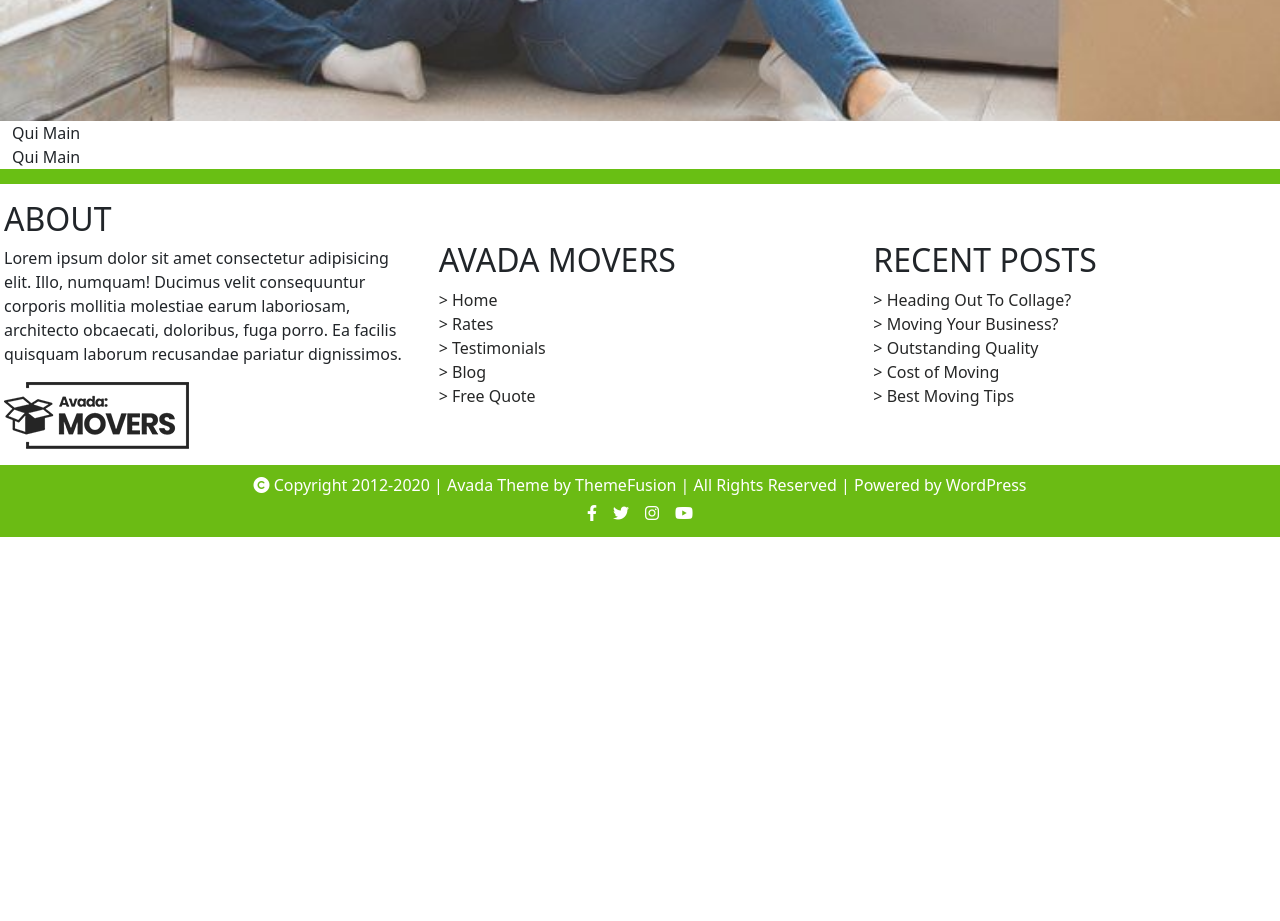
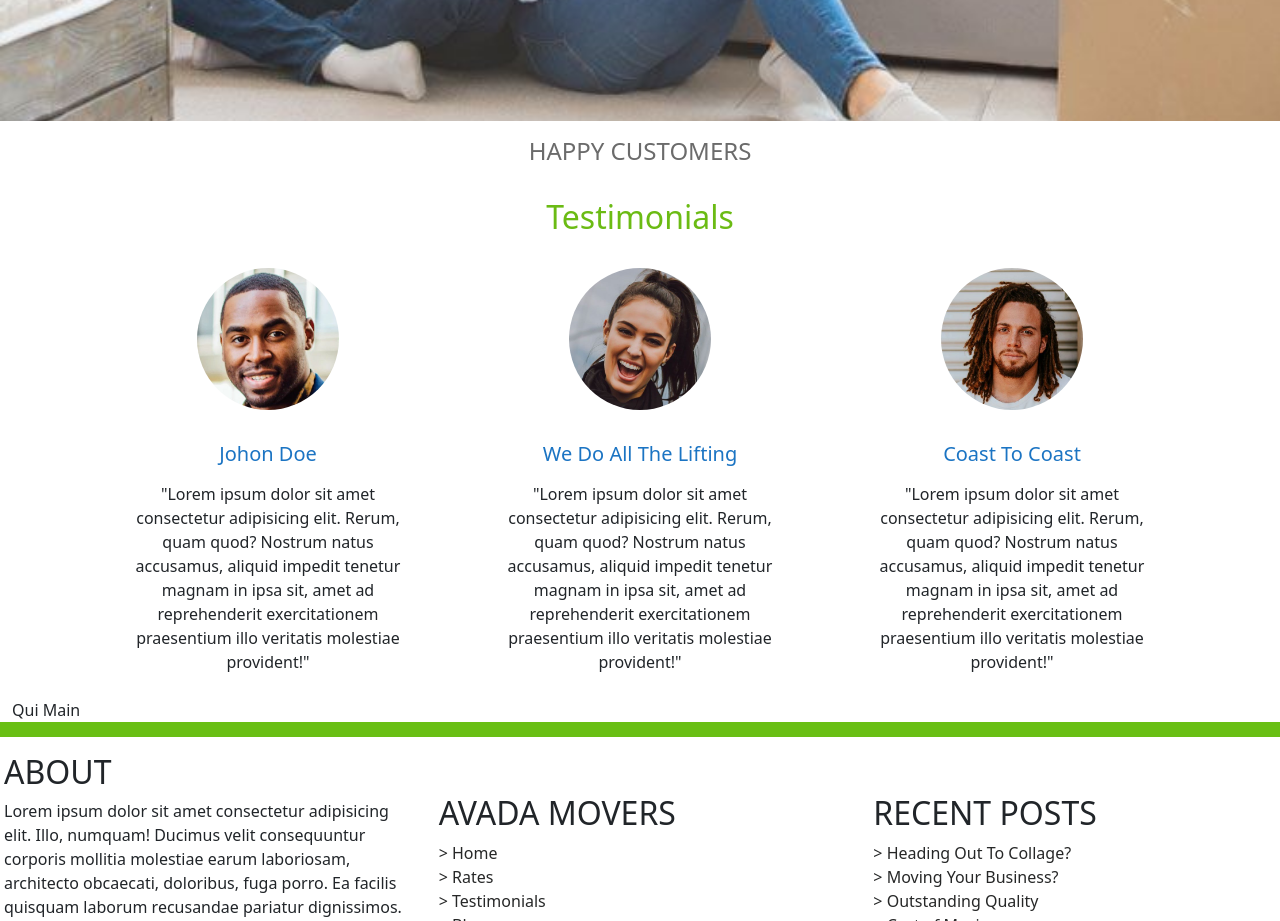
Before and after one commit to Narresx/proj-html-vuejs, a Vue app: page / in a window 1280 px wide. Shown: the part 2380-3301 px from the top of the page. Before the commit the page ends 2917 px from the top, so only its background shows below. Built offline with nearby package versions, Linux system fonts and the light colour scheme.

Commit message:
add section in main

```diff
--- a/src/components/Main.vue
+++ b/src/components/Main.vue
@@ -177,7 +177,80 @@
         </div>
       </div>
     </section>
-    <section>Qui Main</section>
+    <!-- fourth section -->
+    <section>
+      <div class="col-12">
+        <div class="container height-auto">
+          <h4 class="text-color-gray p-3 text-center">HAPPY CUSTOMERS</h4>
+          <h2 class="text-color-lima2 p-2 text-center">Testimonials</h2>
+          <div class="container">
+            <div class="row">
+              <div class="col-4">
+                <div class="d-flex flex-column align-items-center">
+                  <img
+                    src="../assets/img/avada-movers-johndoe-final.jpg"
+                    class="rounded-pic p-3"
+                  />
+                  <div class="card-body">
+                    <h5 class="card-title text-color-demin2 text-center">
+                      Johon Doe
+                    </h5>
+                    <p class="card-text bg-white text-center p-2">
+                      "Lorem ipsum dolor sit amet consectetur adipisicing elit.
+                      Rerum, quam quod? Nostrum natus accusamus, aliquid impedit
+                      tenetur magnam in ipsa sit, amet ad reprehenderit
+                      exercitationem praesentium illo veritatis molestiae
+                      provident!"
+                    </p>
+                  </div>
+                </div>
+              </div>
+              <div class="col-4">
+                <div class="d-flex flex-column align-items-center">
+                  <img
+                    src="../assets/img/avada-movers-janedoe-final.jpg"
+                    class="rounded-pic p-3"
+                  />
+                  <div class="card-body">
+                    <h5 class="card-title text-color-demin2 text-center">
+                      We Do All The Lifting
+                    </h5>
+                    <p class="card-text bg-white text-center p-2">
+                      "Lorem ipsum dolor sit amet consectetur adipisicing elit.
+                      Rerum, quam quod? Nostrum natus accusamus, aliquid impedit
+                      tenetur magnam in ipsa sit, amet ad reprehenderit
+                      exercitationem praesentium illo veritatis molestiae
+                      provident!"
+                    </p>
+                  </div>
+                </div>
+              </div>
+              <div class="col-4">
+                <div class="d-flex flex-column align-items-center">
+                  <img
+                    src="../assets/img/avada-movers-johnsmith-final.jpg"
+                    class="rounded-pic p-3"
+                  />
+                  <div class="card-body">
+                    <h5 class="card-title text-color-demin2 text-center">
+                      Coast To Coast
+                    </h5>
+                    <p class="card-text bg-white text-center p-2">
+                      "Lorem ipsum dolor sit amet consectetur adipisicing elit.
+                      Rerum, quam quod? Nostrum natus accusamus, aliquid impedit
+                      tenetur magnam in ipsa sit, amet ad reprehenderit
+                      exercitationem praesentium illo veritatis molestiae
+                      provident!"
+                    </p>
+                  </div>
+                </div>
+              </div>
+            </div>
+          </div>
+        </div>
+      </div>
+    </section>
+    <!-- fifth section -->
     <section>Qui Main</section>
   </main>
 </template>
@@ -190,6 +263,12 @@ export default {
 
 <style scoped lang="scss">
 @import "../assets/sass/_vars.scss";
+
+.rounded-pic {
+  border-radius: 100%;
+  width: 50%;
+  height: auto;
+}
 
 div button {
   font-weight: bold;
```
